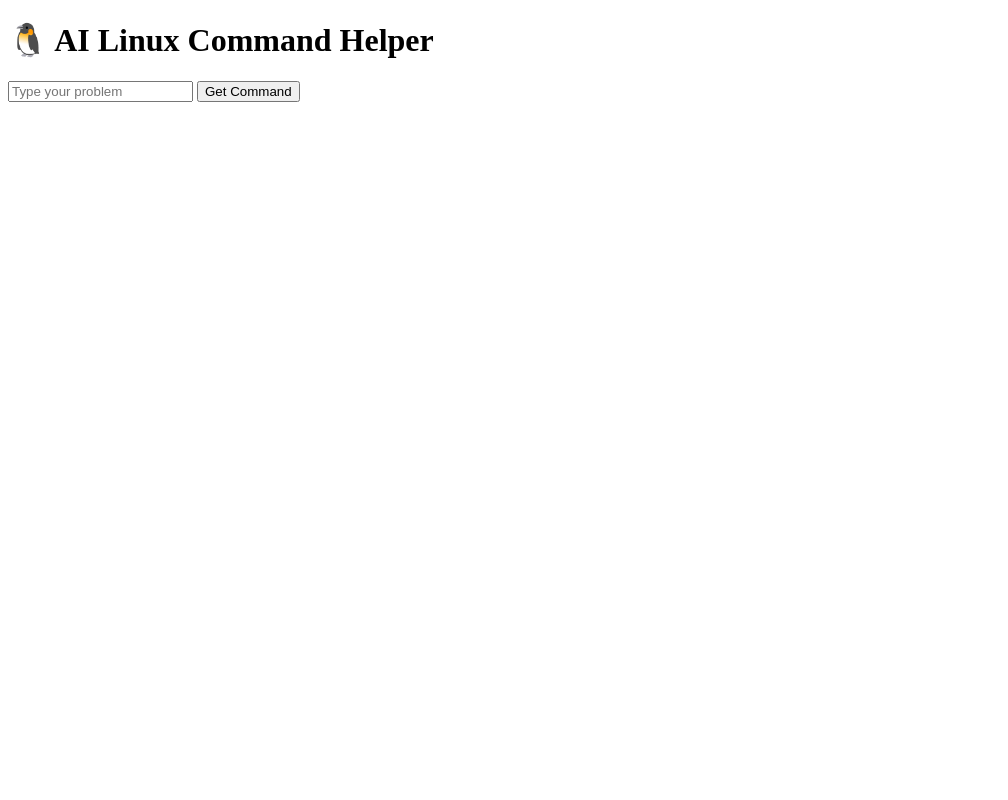
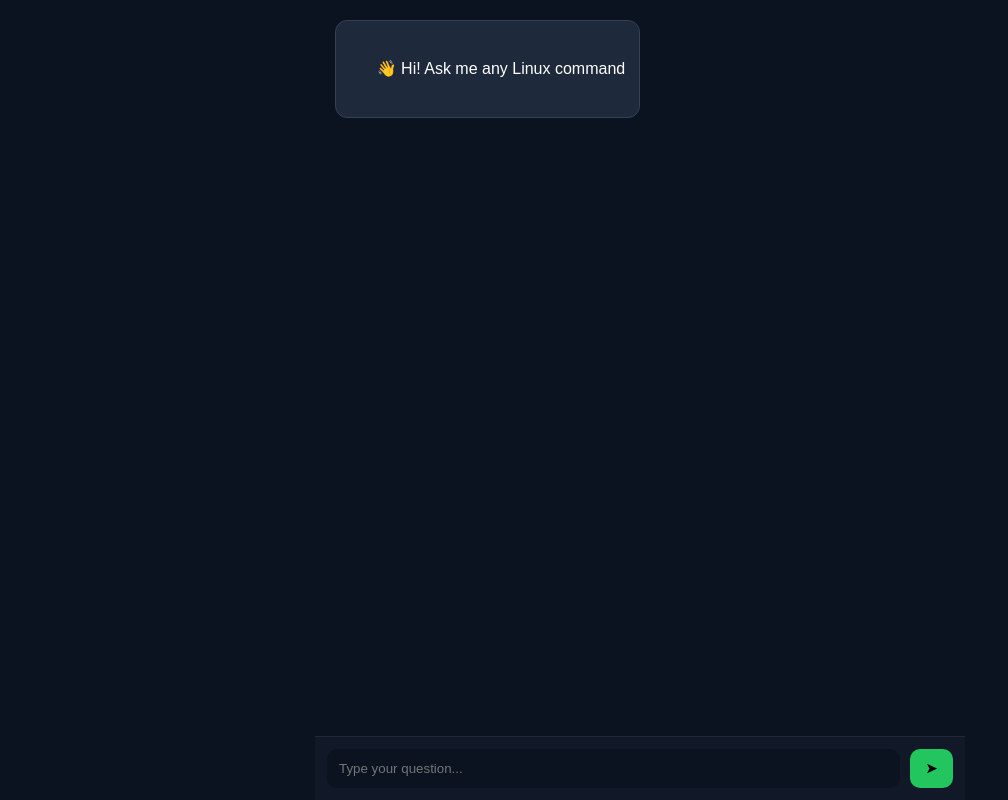
Before and after one commit to dev-mbi/lx.cd.helper, a website: page public/index.html in a window 1280 px wide. Shown: the whole page, without its empty margins (0-1008 px from the left). Drawn offline with Linux system fonts and the light colour scheme.

Commit message:
first commit

```diff
--- a/public/index.html
+++ b/public/index.html
@@ -1,13 +1,27 @@
 <!DOCTYPE html>
-<html>
+<html lang="en">
+<head>
+  <meta charset="UTF-8">
+  <title>AI Linux Assistant</title>
+  <link rel="stylesheet" href="style.css">
+</head>
+
 <body>
 
-<h1>🐧 AI Linux Command Helper</h1>
+<div class="container">
 
-<input id="input" placeholder="Type your problem">
-<button onclick="send()">Get Command</button>
+  <div id="chatBox" class="chat-box">
+    <div class="msg bot">
+      👋 Hi! Ask me any Linux command
+    </div>
+  </div>
 
-<div id="output"></div>
+  <div class="input-area">
+    <input id="input" placeholder="Type your question..." />
+    <button onclick="send()">➤</button>
+  </div>
+
+</div>
 
 <script src="script.js"></script>
 </body>
--- a/public/script.js
+++ b/public/script.js
@@ -1,18 +1,65 @@
+const chatBox = document.getElementById("chatBox");
+
+// add message
+function addMessage(text, type) {
+  const div = document.createElement("div");
+  div.classList.add("msg", type);
+  div.innerText = text;
+  chatBox.appendChild(div);
+  chatBox.scrollTop = chatBox.scrollHeight;
+  return div;
+}
+
+// typing indicator
+function typing() {
+  const div = document.createElement("div");
+  div.classList.add("msg", "bot");
+  div.innerText = "AI is thinking...";
+  chatBox.appendChild(div);
+  chatBox.scrollTop = chatBox.scrollHeight;
+  return div;
+}
+
+// send message
 async function send() {
-  const input = document.getElementById("input").value;
-  const output = document.getElementById("output");
+  const input = document.getElementById("input");
+  const text = input.value;
 
-  output.innerHTML = "Loading...";
+  if (!text) return;
 
-  const res = await fetch("/api/command", {
-    method: "POST",
-    headers: {
-      "Content-Type": "application/json"
-    },
-    body: JSON.stringify({ message: input })
-  });
+  addMessage(text, "user");
+  input.value = "";
 
-  const data = await res.json();
+  const loading = typing();
 
-  output.innerHTML = data.content;
+  try {
+    const res = await fetch("/api/command", {
+      method: "POST",
+      headers: { "Content-Type": "application/json" },
+      body: JSON.stringify({ message: text })
+    });
+
+    const data = await res.json();
+
+    loading.remove();
+
+    const botMsg = addMessage(data.content, "bot");
+
+    // copy button
+    const btn = document.createElement("button");
+    btn.innerText = "Copy";
+    btn.classList.add("copy-btn");
+
+    btn.onclick = () => {
+      navigator.clipboard.writeText(data.content);
+      btn.innerText = "Copied!";
+      setTimeout(() => (btn.innerText = "Copy"), 1000);
+    };
+
+    botMsg.appendChild(btn);
+
+  } catch (err) {
+    loading.remove();
+    addMessage("❌ Error getting response", "bot");
+  }
 }
--- /dev/null
+++ b/public/style.css
@@ -0,0 +1,96 @@
+* {
+  margin: 0;
+  padding: 0;
+  box-sizing: border-box;
+  font-family: Arial, sans-serif;
+}
+
+body {
+  background: #0b1220;
+  color: white;
+  display: flex;
+  justify-content: center;
+  height: 100vh;
+}
+
+.container {
+  width: 650px;
+  height: 100vh;
+  display: flex;
+  flex-direction: column;
+}
+
+/* CHAT BOX */
+.chat-box {
+  flex: 1;
+  padding: 20px;
+  overflow-y: auto;
+  display: flex;
+  flex-direction: column;
+  gap: 12px;
+}
+
+/* MESSAGE */
+.msg {
+  padding: 12px 14px;
+  border-radius: 12px;
+  max-width: 80%;
+  white-space: pre-wrap;
+  line-height: 1.5;
+}
+
+/* USER */
+.user {
+  background: #22c55e;
+  color: black;
+  align-self: flex-end;
+}
+
+/* BOT */
+.bot {
+  background: #1e293b;
+  border: 1px solid #334155;
+  align-self: flex-start;
+}
+
+/* INPUT AREA */
+.input-area {
+  display: flex;
+  padding: 12px;
+  background: #111827;
+  border-top: 1px solid #1f2937;
+  gap: 10px;
+}
+
+input {
+  flex: 1;
+  padding: 12px;
+  border-radius: 10px;
+  border: none;
+  outline: none;
+  background: #0b1220;
+  color: white;
+}
+
+button {
+  padding: 12px 16px;
+  border: none;
+  border-radius: 10px;
+  background: #22c55e;
+  cursor: pointer;
+  font-weight: bold;
+}
+
+button:hover {
+  background: #16a34a;
+}
+
+/* COPY BUTTON */
+.copy-btn {
+  margin-top: 5px;
+  font-size: 12px;
+  background: transparent;
+  border: none;
+  color: #22c55e;
+  cursor: pointer;
+}
```
Also changed, not shown: server.js (+12 -16 lines), 1 other file.
